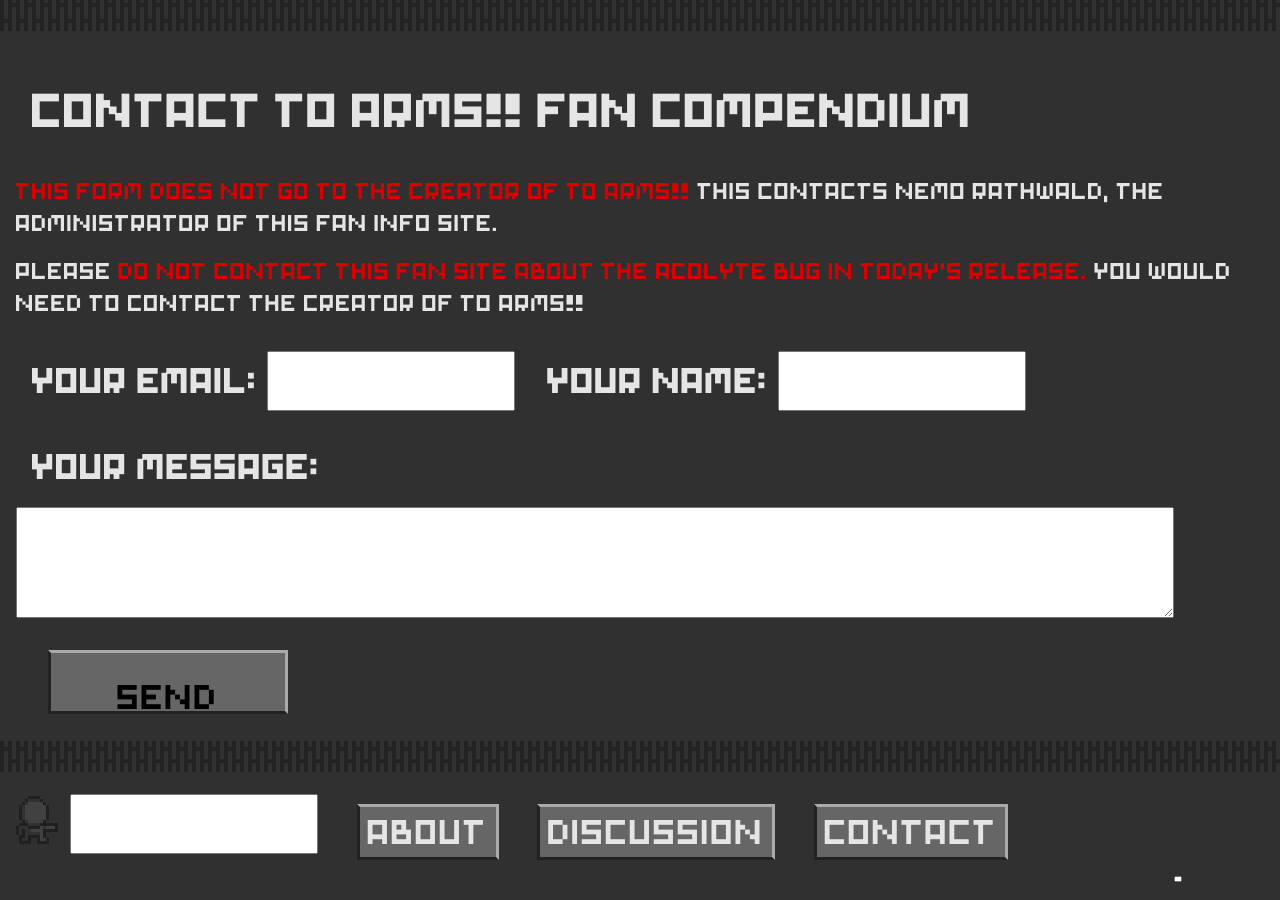
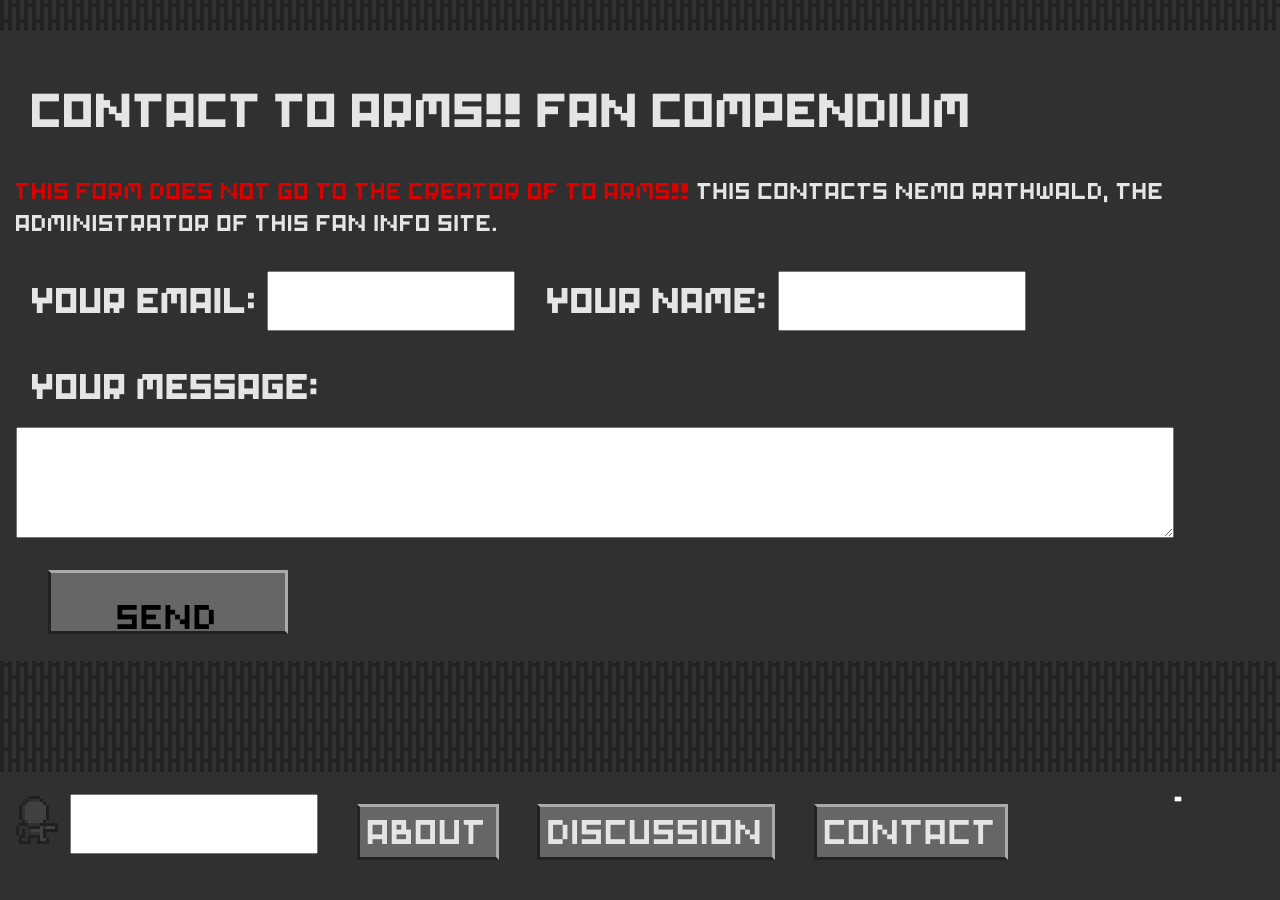
Before and after one commit to MattArnold/toarms.games.github.io, a Jekyll site: the page built from contact.md, in a window 1280 px wide and 900 px high, scrolled down 369 px. Built offline with Jekyll 4.4.1, drawn with Linux system fonts in a browser that asks for light colours.

Commit message:
Remove messsage about Acolyte bug.

```diff
--- a/contact.md
+++ b/contact.md
@@ -14,8 +14,6 @@ category: pages
 
 <p><span class="blood">This form does not go to the creator of To Arms!!</span> This contacts Nemo Rathwald, the administrator of this fan info site.</p>
 
-<p>Please <span class="blood">do not contact this fan site about the Acolyte bug in today's release.</span> You would need to contact the creator of To Arms!!</p>
-
 <h2>Your Email: <input type="email" tabindex="1" max-length="70" name="emailAddress" required /></h2>
 
 <h2>Your Name: <input type="text" tabindex="2" max-length="70" name="entry.602095225" required /></h2>
```
